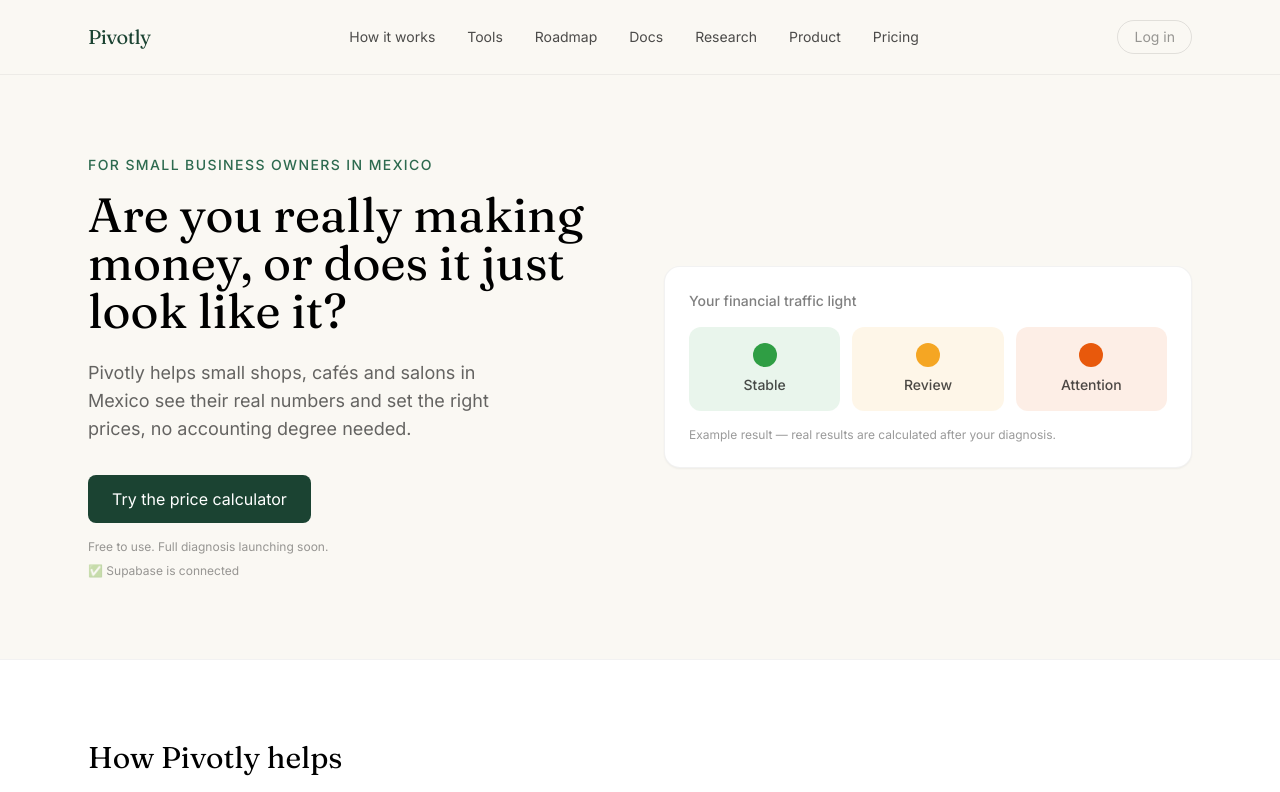
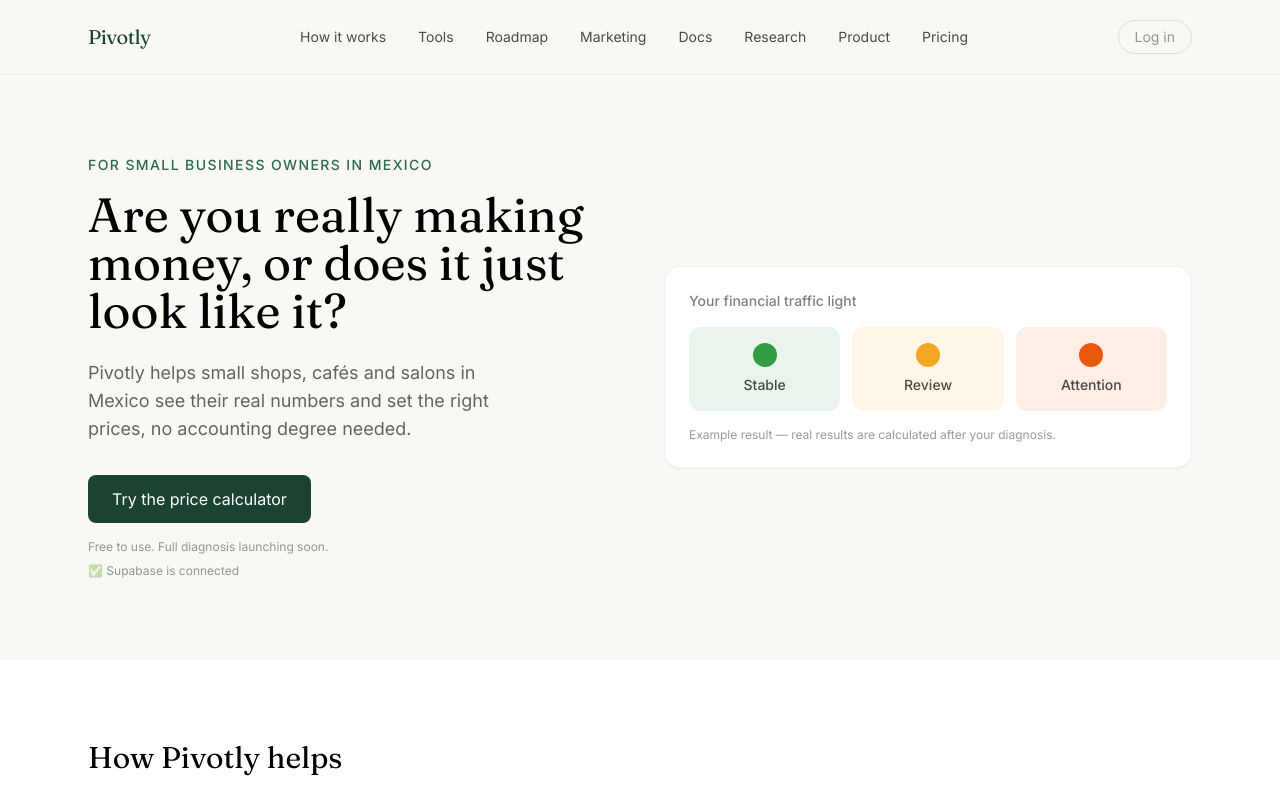
Before and after one commit to guerrerofernanda751-gc/pivotly, a Next.js app: page / in a window 1280 px wide. Shown: the top 792 px of the page. Built offline with nearby package versions, Linux system fonts and the light colour scheme; no server answers.

Commit message:
Update page.js

```diff
--- a/app/page.js
+++ b/app/page.js
@@ -4,6 +4,7 @@ const navLinks = [
   { label: "How it works", href: "#how-it-works" },
   { label: "Tools", href: "/core" },
   { label: "Roadmap", href: "#roadmap" },
+  { label: "Marketing", href: "/marketing" },
 ];
 
 const tools = [
```
